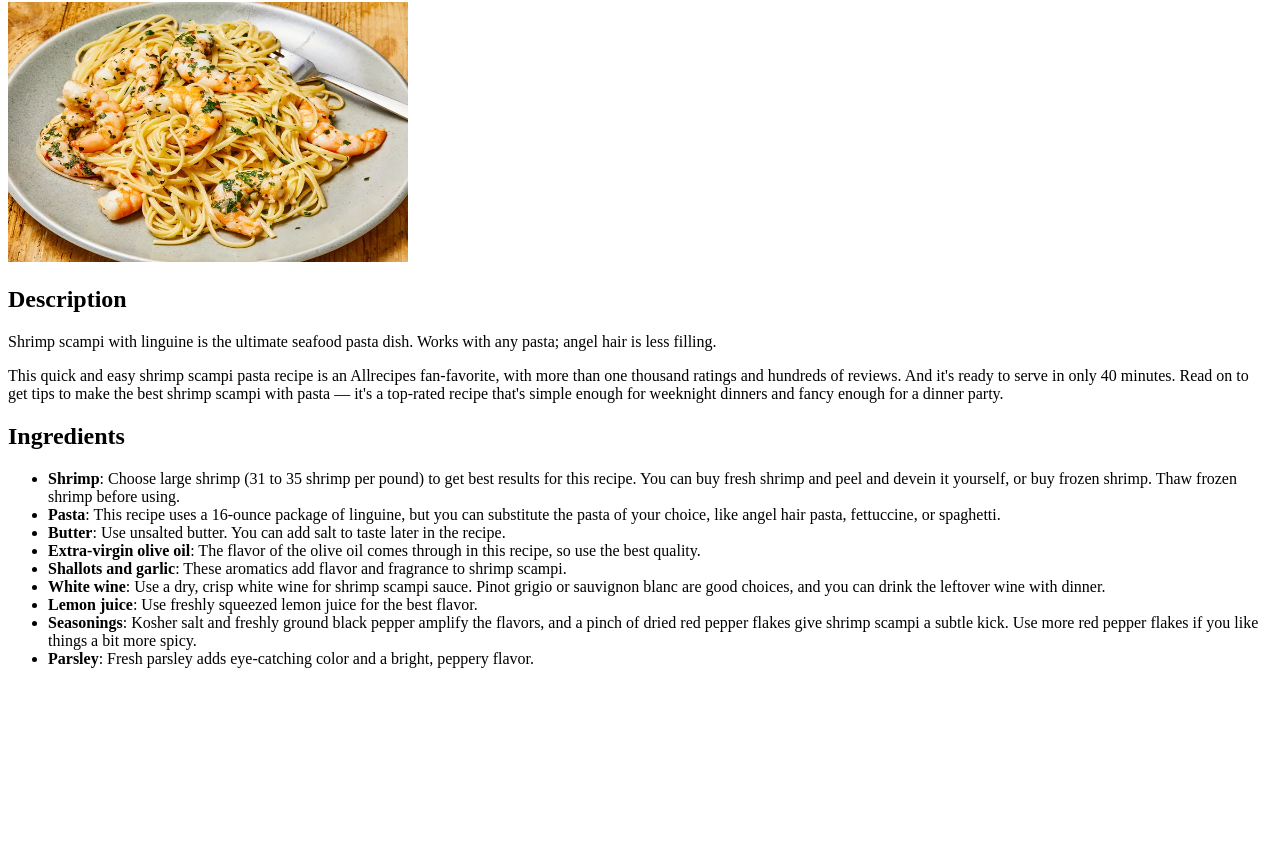
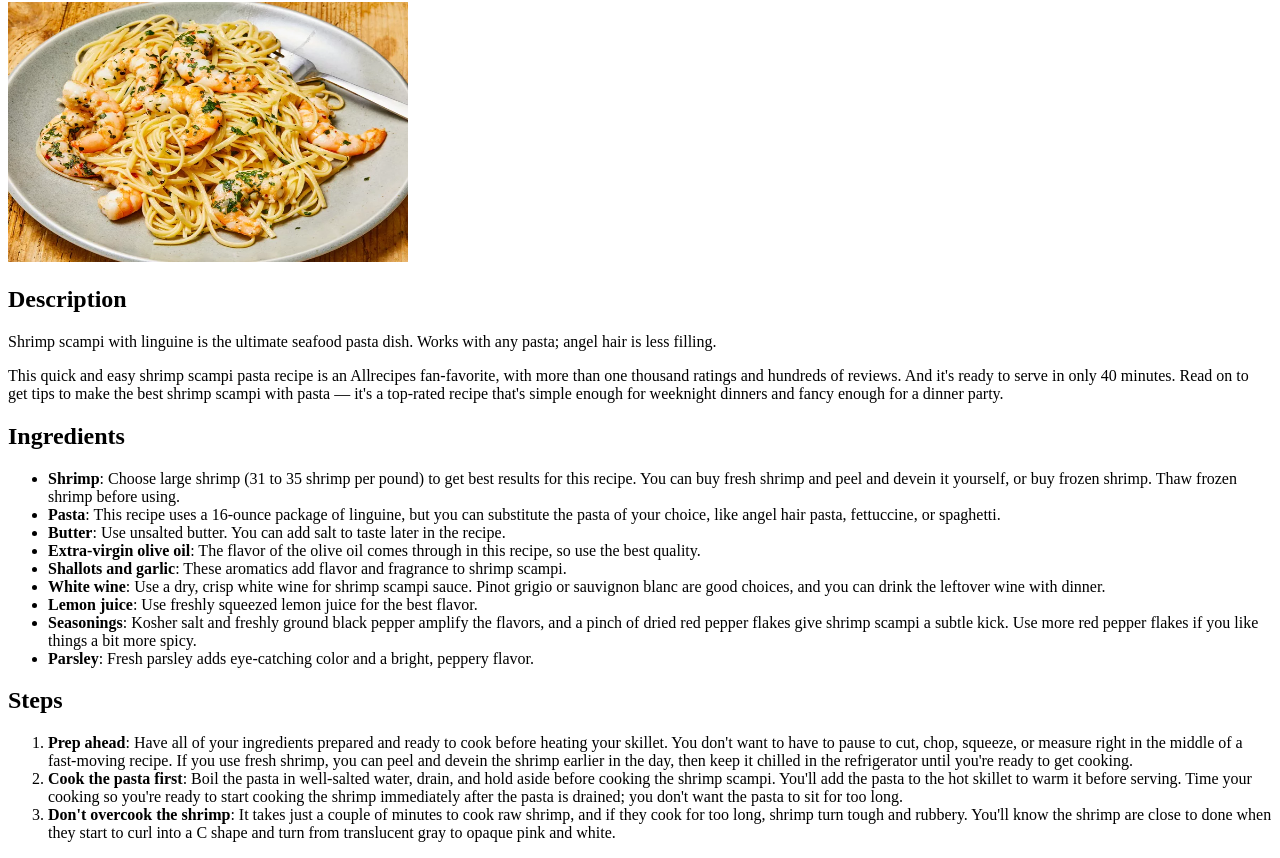
Before and after one commit to PaulAndreiC/odin-recipes, a plain HTML site: page recipes/shrimp_pasta.html in a window 1280 px wide. Shown: the part 78-936 px from the top of the page. Before the commit the page ends 800 px from the top, so only its background shows below. Drawn offline with Linux system fonts and the light colour scheme.

Commit message:
Add <h2> Steps and <ol> with all steps

```diff
--- a/recipes/shrimp_pasta.html
+++ b/recipes/shrimp_pasta.html
@@ -54,5 +54,17 @@
             </li>
         </ul>
 
+        <h2>Steps</h2>
+        <ol>
+            <li>
+                <strong>Prep ahead</strong>: Have all of your ingredients prepared and ready to cook before heating your skillet. You don't want to have to pause to cut, chop, squeeze, or measure right in the middle of a fast-moving recipe. If you use fresh shrimp, you can peel and devein the shrimp earlier in the day, then keep it chilled in the refrigerator until you're ready to get cooking.
+            </li>
+            <li>
+                <strong>Cook the pasta first</strong>: Boil the pasta in well-salted water, drain, and hold aside before cooking the shrimp scampi. You'll add the pasta to the hot skillet to warm it before serving. Time your cooking so you're ready to start cooking the shrimp immediately after the pasta is drained; you don't want the pasta to sit for too long.
+            </li>
+            <li>
+                <strong>Don't overcook the shrimp</strong>: It takes just a couple of minutes to cook raw shrimp, and if they cook for too long, shrimp turn tough and rubbery. You'll know the shrimp are close to done when they start to curl into a C shape and turn from translucent gray to opaque pink and white.
+            </li>
+        </ol>
     </body>
 </html>
```
